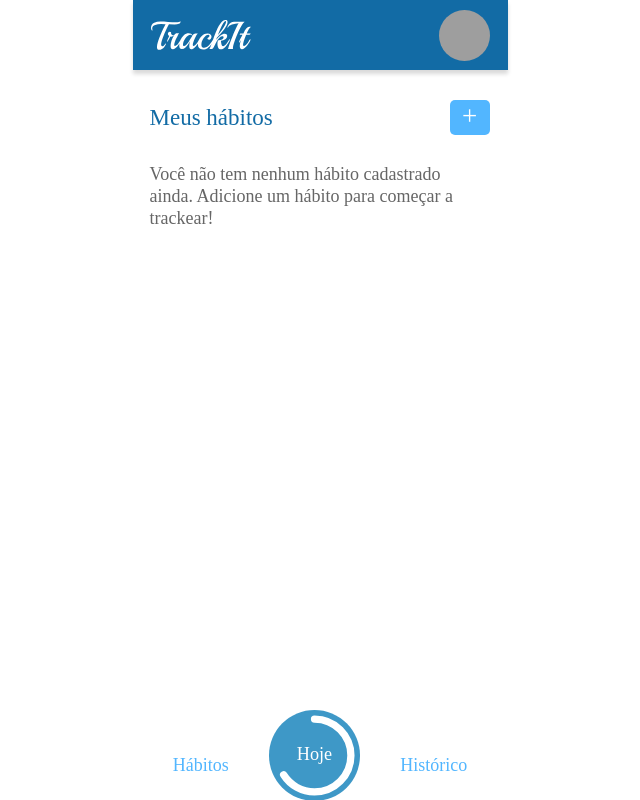
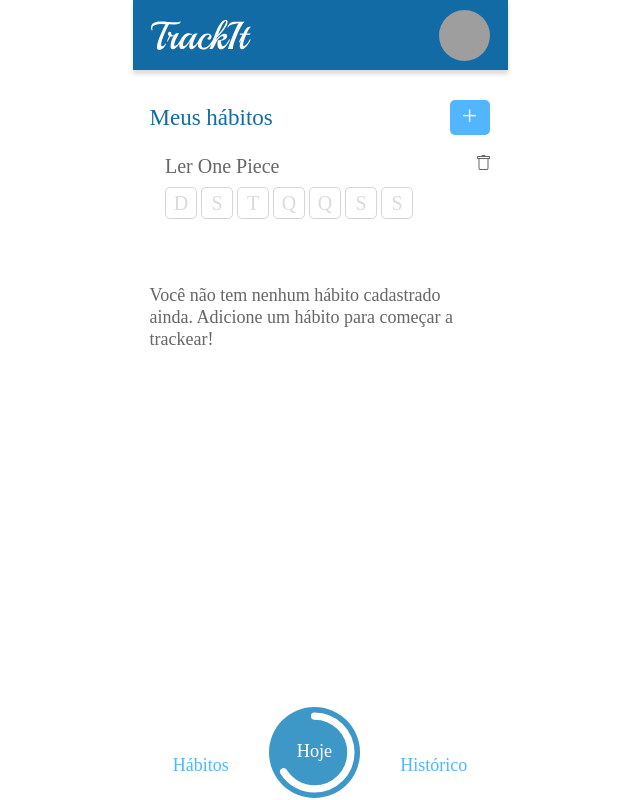
Before and after one commit to VictorCavalcant/project_TrackIt, a React (Create React App) app: page /habitos in a window 1280 px wide. Shown: the whole page, without its empty margins (320-960 px from the left). Built offline with nearby package versions, Linux system fonts and the light colour scheme; grey boxes are pictures that could not be loaded.

Commit message:
Complete layout about Add Hobbie

```diff
--- a/src/pages/HobbiesPage/index.js
+++ b/src/pages/HobbiesPage/index.js
@@ -1,17 +1,31 @@
 import styled from "styled-components";
 import Header from "../components/Header";
 import Menu from "../components/Menu";
+import Trash from "../../assets/images/Trash_Icon.svg"
 
 const HobbiesPage = () => {
+
+	const days = ["D","S","T","Q","Q","S","S"];
+
+
 	return (
 		<Main>
 			<Header></Header>
 			<MyHobbies>
 				<h1>Meus hábitos</h1>
-				<button>
+				<button className="addHobbie_btn">
 					<p>+</p>
 				</button>
 			</MyHobbies>
+			<Hobbie>
+				<h1 className="title">Ler One Piece</h1>
+				<ul className="days">
+						{days.map((day,index) => {
+							return <li key={index} className="day">{day}</li>
+						})}
+					</ul>
+				<img className="delete" src={Trash} alt="trash"/>
+			</Hobbie>
 			<p className="empty">Você não tem nenhum hábito cadastrado ainda. Adicione um hábito para começar a trackear!</p>
 			<Menu></Menu>
 		</Main>
@@ -42,6 +56,12 @@ const Main = styled.div`
 	color: #666666;
 	}
 
+	.selected-day {
+		background: #CFCFCF;
+		color: #FFFFFF;
+	}
+
+
 `
 
 const MyHobbies = styled.div`
@@ -63,7 +83,8 @@ const MyHobbies = styled.div`
 	color: #126BA5;
 	}
 
-	button {
+	.addHobbie_btn {
+	cursor: pointer;
 	margin-right: 18px;
 	width: 40px;
 	height: 35px;
@@ -88,6 +109,190 @@ const MyHobbies = styled.div`
 	}
 `
 
+const AddHobbie = styled.div`
+	@import url('https://fonts.googleapis.com/css2?family=Lexend+Deca&display=swap');
+	margin-top: 20px;
+	width: 340px;
+	height: 180px;
+	background: #FFFFFF;
+	border: none;
+	border-radius: 5px;
+
+	input {
+	width: 303px;
+	height: 45px;
+	background: #FFFFFF;
+	border: 1px solid #D5D5D5;
+	border-radius: 5px;
+
+	::placeholder {
+		padding-left: 4px;
+		font-family: 'Lexend Deca';
+		font-style: normal;
+		font-weight: 400;
+		font-size: 19.976px;
+		line-height: 25px;
+		color: #DBDBDB;
+	}
+
+	}
+
+	.days {
+	display: grid;
+	grid-template-columns: repeat(10, 1fr);
+	justify-content: center;
+	align-items: center;
+	margin-top: 8px;
+	margin-bottom: 29px;
+	}
+
+	.day {
+	cursor: pointer;
+	width: 30px;
+	height: 30px;
+	margin-right: 4px;
+	background: #FFFFFF;
+	border: 1px solid #D5D5D5;
+	border-radius: 5px;
+	font-family: 'Lexend Deca';
+	font-style: normal;
+	font-weight: 400;
+	font-size: 20px;
+	line-height: 30px;
+	color: #DBDBDB;
+	text-align: center;
+	}
+
+	.confirm {
+		width: 100%;
+		display: flex;
+		flex-direction: row;
+		justify-content: flex-end;
+		align-items: center;
+	}
+
+	.confirm-btn_save {
+		cursor: pointer;
+		width: 84px;
+		height: 35px;
+		margin-left: 23px;
+		background: #52B6FF;
+		border: none;
+		border-radius: 5px;
+		font-family: 'Lexend Deca';
+		font-style: normal;
+		font-weight: 400;
+		font-size: 16px;
+		line-height: 20px;
+		text-align: center;
+		color: #FFFFFF;
+	}
+
+	.confirm-btn_cancel {
+		background: none;
+		border: none;
+		cursor: pointer;
+		font-family: 'Lexend Deca';
+		font-style: normal;
+		font-weight: 400;
+		font-size: 16px;
+		line-height: 20px;
+		color: #52B6FF;
+	}
+`
+
+const Hobbie = styled.div`
+	display: flex;
+	position: relative;
+	flex-direction: column;
+	justify-content: center;
+	align-items: baseline;
+	margin-top: 20px;
+	margin-bottom: 10px;
+	width: 340px;
+	height: 91px;
+	background: #FFFFFF;
+	border-radius: 5px;
+
+	.title {
+	margin-left: 15px;
+	font-family: 'Lexend Deca';
+	font-style: normal;
+	font-weight: 400;
+	font-size: 20px;
+	line-height: 25px;
+	color: #666666;
+	}
+
+	.days {
+	display: grid;
+	grid-template-columns: repeat(10, 1fr);
+	justify-content: center;
+	align-items: center;
+	margin-top: 8px;
+	margin-bottom: 29px;
+	}
+
+	.day {
+	cursor: pointer;
+	width: 30px;
+	height: 30px;
+	margin-right: 4px;
+	background: #FFFFFF;
+	border: 1px solid #D5D5D5;
+	border-radius: 5px;
+	font-family: 'Lexend Deca';
+	font-style: normal;
+	font-weight: 400;
+	font-size: 20px;
+	line-height: 30px;
+	color: #DBDBDB;
+	text-align: center;
+	}
+
+	.delete {
+		cursor: pointer;
+		position: absolute;
+		right: 0;
+		top: 0;
+	}
+
+`
+
+
+/*
+
+AddHobbie code:
+
+		<AddHobbie>
+			<input type="text" placeholder="nome do hábito"></input>
+			<ul className="days">
+				{days.map((day,index) => {
+					return <li key={index} className="day">{day}</li>
+				})}
+			</ul>
+			<div className="confirm">
+				<button className="confirm-btn_cancel">Cancelar</button>
+				<button className="confirm-btn_save">Salvar</button>
+			</div>
+		</AddHobbie>
+
+
+Hobbie code:
+
+			<Hobbie>
+				<h1 className="title">Ler One Piece</h1>
+				<ul className="days">
+						{days.map((day,index) => {
+							return <li key={index} className="day">{day}</li>
+						})}
+					</ul>
+				<img className="delete" src={Trash} alt="trash"/>
+			</Hobbie>
+
+
+*/
+
 
 
 
--- a/src/pages/components/Menu.jsx
+++ b/src/pages/components/Menu.jsx
@@ -49,7 +49,7 @@ const Main = styled.div`
 	.circle {
 		width: 91px;
 		height: 91px;
-		margin-bottom: 20px;
+		margin-bottom: 26px;
 		font-family: 'Lexend Deca';
 		font-style: normal;
 		font-weight: 400;
```
Also changed, not shown: src/assets/images/Trash_Icon.svg (added).
